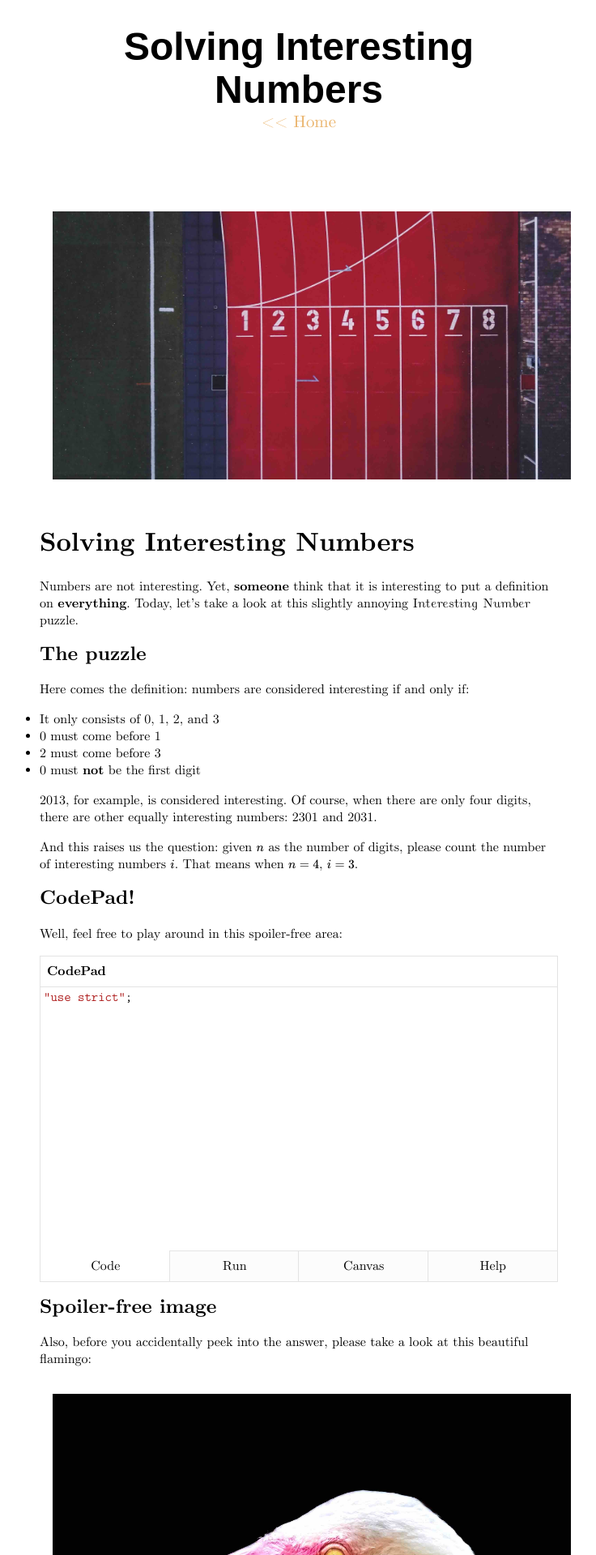
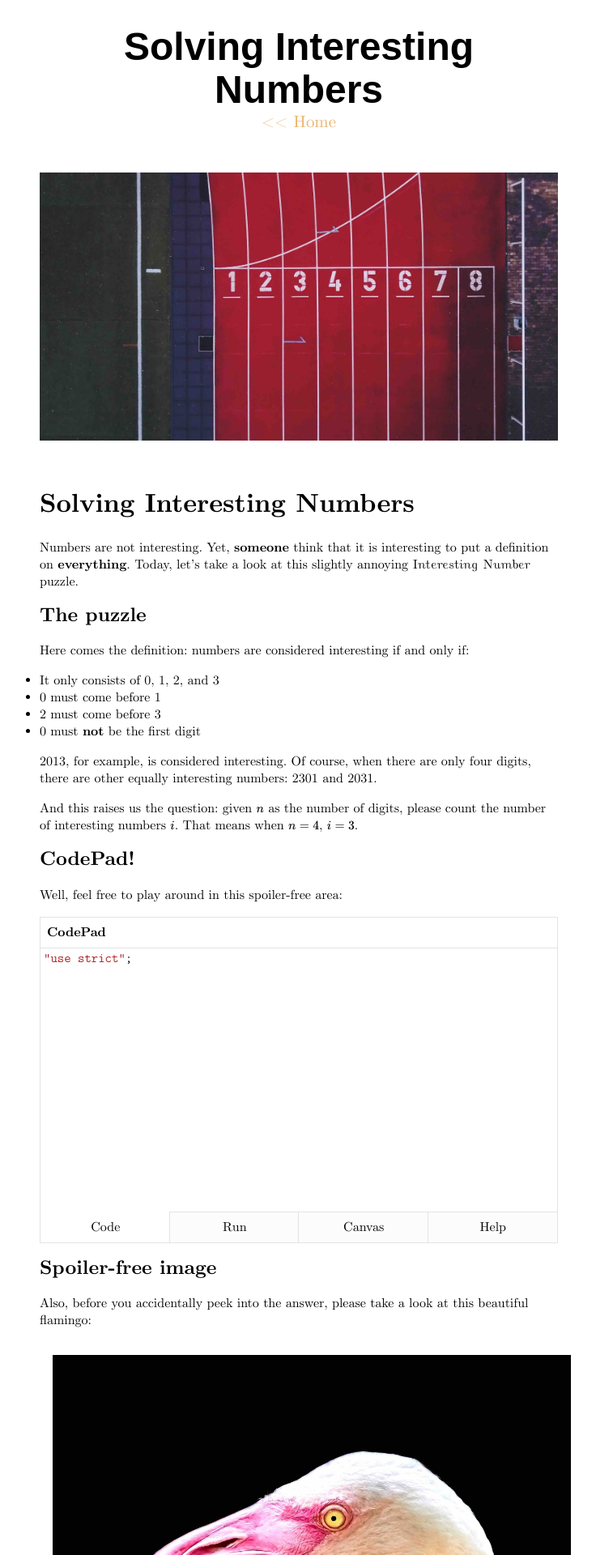
Before and after one commit to 42yeah/EoS, a Jekyll site: the page built from drafts/2019-12-13-interesting-numbers.md, in a window 1280 px wide. Shown: the top 1920 px of the page at 81% size, without its empty margins (271-1007 px from the left). Built offline with Jekyll 4.4.1, drawn with Linux system fonts in a browser that asks for light colours; a script that is not in the unit is left out.

Commit message:
Some fixes on this blog thing

```diff
--- a/css/main.css
+++ b/css/main.css
@@ -23,6 +23,12 @@
 @font-face {
     font-family: "cmunbtl";
     src: url(/assets/cmunbtl.ttf);
+}
+
+@font-face {
+    font-family: "cmunbtl";
+    font-style: italic;
+    src: url(/assets/cmunbto.ttf);
 }
 
 pre, code {
@@ -146,10 +152,11 @@ img {
 .featured {
     max-width: 50%;
     max-height: 50%;
+    margin: 0;
 }
 
 .actual-excerpt {
-    margin: 0 0.8em;
+    margin: 0 1.0em;
     font-family: "cmunrm", "Times New Roman", Times, "PingFang SC", "Microsoft YaHei", "SimSun", serif;
 }
 
@@ -159,7 +166,7 @@ img {
 }
 
 .article {
-    margin-top: 5em;
+    margin-top: 3em;
 }
 
 .article .featured {
```
Also changed, not shown: assets/cmunbto.ttf (added), 1 other file.
